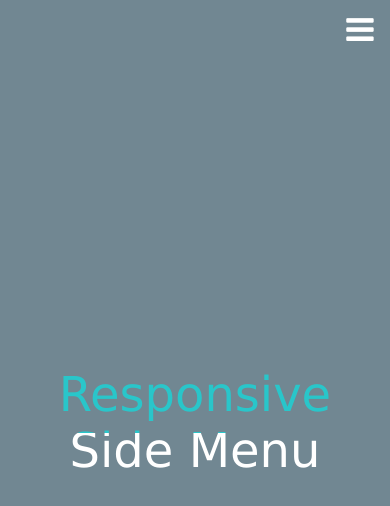
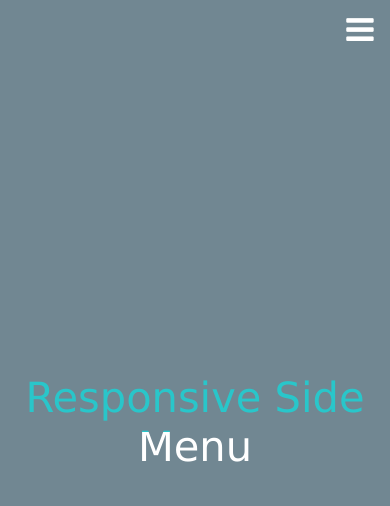
Before and after one commit to ReeganR/Responsive-Sidebar-Menu, a plain HTML site: page Responsive_Sidebar_Menu/index.html in a window 390 px wide. Drawn offline with Linux system fonts and the light colour scheme.

Commit message:
Update style.css

```diff
--- a/Responsive_Sidebar_Menu/css/style.css
+++ b/Responsive_Sidebar_Menu/css/style.css
@@ -85,6 +85,7 @@ main {
     transition: background 0.2s ease-out;
     white-space: normal;
     text-align: center;
+    z-index:-1;
   }
 
 
@@ -127,6 +128,6 @@ main {
         left: -60px;
     }
     main p {
-        font-size: 3rem;
+        font-size: 2.6rem;
     }
 }
```
